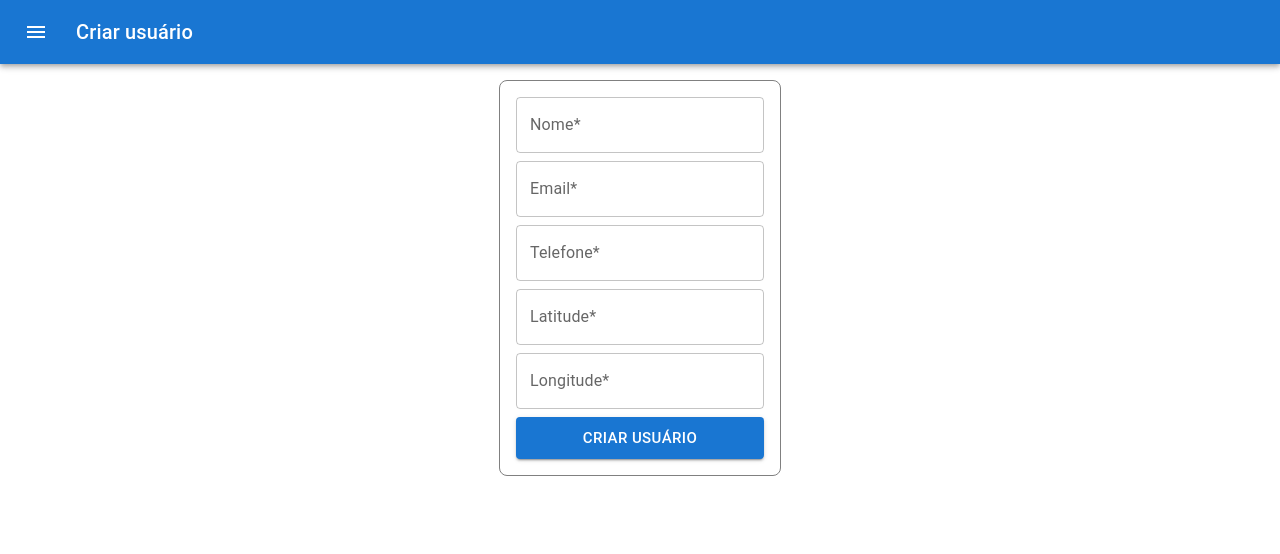
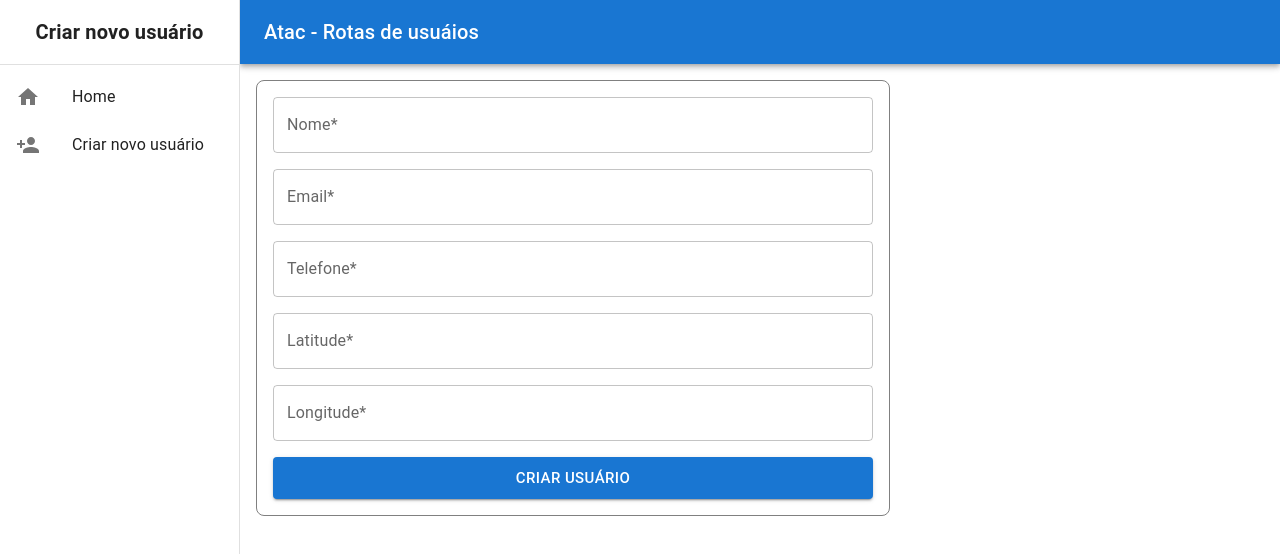
Before and after one commit to maykelnekel/my_clients_routes, a Next.js app in the folder packages/client/: page /pages/create in a window 1280 px wide. Shown: the top 554 px of the page. Built offline with nearby package versions, Linux system fonts and the light colour scheme.

Commit message:
feat: updating menu layout

```diff
--- /dev/null
+++ b/packages/client/src/app/components/CustomAppBar/index.tsx
@@ -0,0 +1,24 @@
+import * as React from "react";
+import AppBar from "@mui/material/AppBar";
+import Box from "@mui/material/Box";
+import Toolbar from "@mui/material/Toolbar";
+import Typography from "@mui/material/Typography";
+
+export interface iMenuItem {
+  text: string;
+  icon: React.ElementType;
+  onClick: VoidFunction;
+}
+export default function CustomAppBar() {
+  return (
+    <Box sx={{ width: "100%" }}>
+      <AppBar position="sticky" sx={{ width: "100%" }}>
+        <Toolbar>
+          <Typography variant="h6" noWrap component="div">
+            Atac - Rotas de usuáios
+          </Typography>
+        </Toolbar>
+      </AppBar>
+    </Box>
+  );
+}
--- /dev/null
+++ b/packages/client/src/app/components/CustomDrawer/index.tsx
@@ -0,0 +1,81 @@
+import * as React from "react";
+import { styled } from "@mui/material/styles";
+import Typography from "@mui/material/Typography";
+import {
+  Divider,
+  Drawer,
+  List,
+  ListItem,
+  ListItemButton,
+  ListItemIcon,
+  ListItemText,
+} from "@mui/material";
+import PersonAddIcon from "@mui/icons-material/PersonAdd";
+import { useRouter } from "next/navigation";
+import HomeIcon from "@mui/icons-material/Home";
+
+export interface iMenuItem {
+  text: string;
+  icon: React.ElementType;
+  onClick: VoidFunction;
+}
+export default function CustomDrawer({ screen }: { screen: string }) {
+  const route = useRouter();
+
+  const drawerWidth = 240;
+
+  const menuList: iMenuItem[] = [
+    {
+      text: "Home",
+      icon: HomeIcon,
+      onClick: () => route.push("/"),
+    },
+    {
+      text: "Criar novo usuário",
+      icon: PersonAddIcon,
+      onClick: () => route.push("/pages/create"),
+    },
+  ];
+
+  const DrawerHeader = styled("div")(({ theme }) => ({
+    display: "flex",
+    alignItems: "center",
+    padding: theme.spacing(0, 1),
+    ...theme.mixins.toolbar,
+    justifyContent: "flex-end",
+  }));
+
+  return (
+    <Drawer
+      sx={{
+        width: drawerWidth,
+        flexShrink: 0,
+        "& .MuiDrawer-paper": {
+          width: drawerWidth,
+          boxSizing: "border-box",
+        },
+      }}
+      variant="permanent"
+      anchor="left"
+    >
+      <DrawerHeader sx={{ justifyContent: "center" }}>
+        <Typography fontSize={20} fontWeight="bold">
+          {screen}
+        </Typography>
+      </DrawerHeader>
+      <Divider />
+      <List>
+        {menuList.map((menuItem) => (
+          <ListItem key={menuItem.text} disablePadding>
+            <ListItemButton onClick={menuItem.onClick}>
+              <ListItemIcon>
+                <menuItem.icon />
+              </ListItemIcon>
+              <ListItemText primary={menuItem.text} />
+            </ListItemButton>
+          </ListItem>
+        ))}
+      </List>
+    </Drawer>
+  );
+}
--- a/packages/client/src/app/components/DrawerAppBar/index.tsx
+++ /dev/null
@@ -1,123 +0,0 @@
-import * as React from "react";
-import { styled } from "@mui/material/styles";
-import AppBar from "@mui/material/AppBar";
-import Box from "@mui/material/Box";
-import Toolbar from "@mui/material/Toolbar";
-import IconButton from "@mui/material/IconButton";
-import Typography from "@mui/material/Typography";
-import MenuIcon from "@mui/icons-material/Menu";
-import {
-  Divider,
-  Drawer,
-  List,
-  ListItem,
-  ListItemButton,
-  ListItemIcon,
-  ListItemText,
-  useTheme,
-} from "@mui/material";
-import ChevronLeftIcon from "@mui/icons-material/ChevronLeft";
-import ChevronRightIcon from "@mui/icons-material/ChevronRight";
-import PersonAddIcon from "@mui/icons-material/PersonAdd";
-import { useRouter } from "next/navigation";
-import HomeIcon from "@mui/icons-material/Home";
-
-export interface iMenuItem {
-  text: string;
-  icon: React.ElementType;
-  onClick: VoidFunction;
-}
-export default function DrawerAppBar({ screen }: { screen: string }) {
-  const theme = useTheme();
-  const route = useRouter();
-
-  const [open, setOpen] = React.useState(false);
-  const drawerWidth = 240;
-
-  const menuList: iMenuItem[] = [
-    {
-      text: "Home",
-      icon: HomeIcon,
-      onClick: () => route.push("/"),
-    },
-    {
-      text: "Criar novo usuário",
-      icon: PersonAddIcon,
-      onClick: () => route.push("/pages/create"),
-    },
-  ];
-
-  const DrawerHeader = styled("div")(({ theme }) => ({
-    display: "flex",
-    alignItems: "center",
-    padding: theme.spacing(0, 1),
-    ...theme.mixins.toolbar,
-    justifyContent: "flex-end",
-  }));
-
-  const handleDrawerOpen = () => {
-    setOpen(true);
-  };
-
-  const handleDrawerClose = () => {
-    setOpen(false);
-  };
-
-  return (
-    <Box sx={{ width: "100%" }}>
-      <AppBar position="sticky">
-        <Toolbar>
-          <IconButton
-            size="large"
-            edge="start"
-            color="inherit"
-            aria-label="open drawer"
-            sx={{ mr: 2 }}
-          >
-            <MenuIcon onClick={handleDrawerOpen} />
-          </IconButton>
-          <Typography variant="h6" noWrap component="div">
-            {screen}
-          </Typography>
-        </Toolbar>
-      </AppBar>
-      <Drawer
-        sx={{
-          width: drawerWidth,
-          flexShrink: 0,
-          "& .MuiDrawer-paper": {
-            width: drawerWidth,
-            boxSizing: "border-box",
-          },
-        }}
-        variant="persistent"
-        anchor="left"
-        open={open}
-      >
-        <DrawerHeader>
-          <IconButton onClick={handleDrawerClose}>
-            <Typography>Fechar</Typography>
-            {theme.direction === "ltr" ? (
-              <ChevronLeftIcon />
-            ) : (
-              <ChevronRightIcon />
-            )}
-          </IconButton>
-        </DrawerHeader>
-        <Divider />
-        <List>
-          {menuList.map((menuItem) => (
-            <ListItem key={menuItem.text} disablePadding>
-              <ListItemButton onClick={menuItem.onClick}>
-                <ListItemIcon>
-                  <menuItem.icon />
-                </ListItemIcon>
-                <ListItemText primary={menuItem.text} />
-              </ListItemButton>
-            </ListItem>
-          ))}
-        </List>
-      </Drawer>
-    </Box>
-  );
-}
--- a/packages/client/src/app/components/FormUserCreation/index.tsx
+++ b/packages/client/src/app/components/FormUserCreation/index.tsx
@@ -96,8 +96,9 @@ export function FormUserCreation(): JSX.Element {
     <Box
       component="form"
       sx={{
-        gap: 1,
-        maxWidth: 330,
+        gap: 2,
+        maxWidth: 600,
+        width: "100%",
         display: "flex",
         flexDirection: "column",
         alignItems: "center",
--- a/packages/client/src/app/pages/create/page.tsx
+++ b/packages/client/src/app/pages/create/page.tsx
@@ -1,6 +1,8 @@
 "use client";
+import CustomDrawer from "@/app/components/CustomDrawer/index";
 import Box from "@mui/material/Box";
-import DrawerAppBar from "../../components/DrawerAppBar/index";
+import CustomAppBar from "../../components/CustomAppBar/index";
+import DrawerAppBar from "../../components/CustomAppBar/index";
 import { FormUserCreation } from "../../components/FormUserCreation/index";
 
 export default function Home(): JSX.Element {
@@ -9,14 +11,25 @@ export default function Home(): JSX.Element {
       component="main"
       sx={{
         display: "flex",
-        flexDirection: "column",
-        alignItems: "center",
-        gap: 2,
-        minWidth: "100vw",
+        flexDirection: "row",
       }}
     >
-      <DrawerAppBar screen="Criar usuário" />
-      <FormUserCreation />
+      <CustomDrawer screen="Criar novo usuário" />
+      <Box
+        sx={{
+          display: "flex",
+          flexDirection: "column",
+          // alignItems: "center",
+          width: "100%",
+          // gap: 2,
+          // padding: 2,
+        }}
+      >
+        <CustomAppBar />
+        <Box p={2}>
+          <FormUserCreation />
+        </Box>
+      </Box>
     </Box>
   );
 }
```
Also changed, not shown: packages/client/src/app/screens/HomeScreen/index.tsx (+19 -5 lines).
